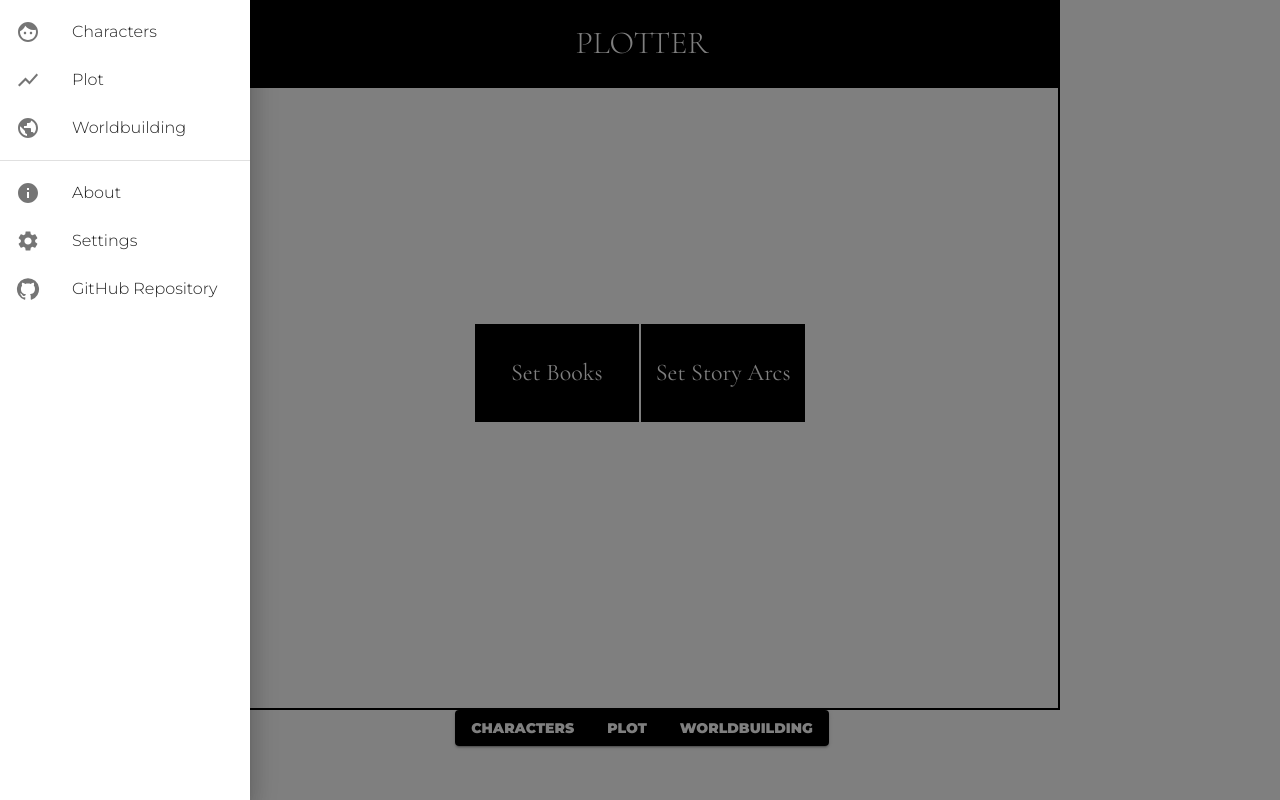
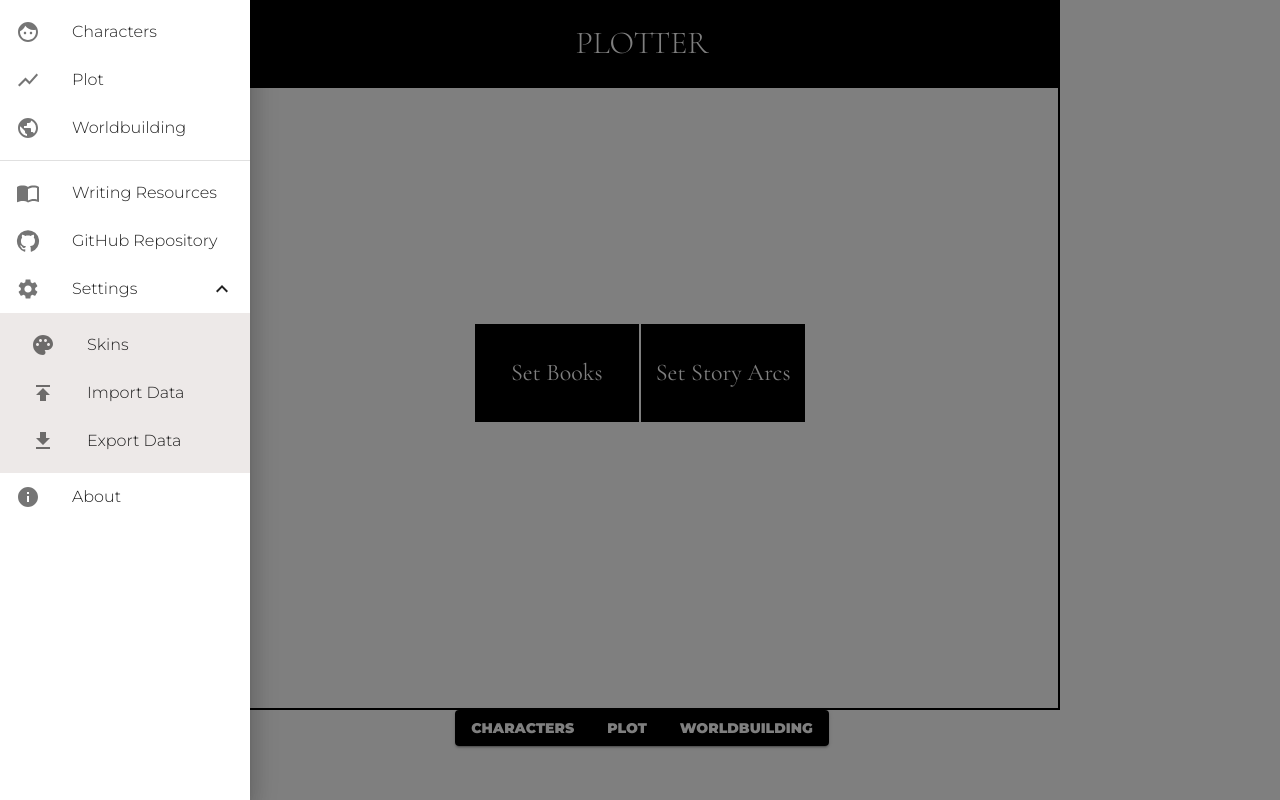
Before and after one commit to merewif/plotter, a React (Create React App) app: page /plot in a window 1280 px wide. Both pictures are taken after a click on the button 32 px from the left and 18 px from the top of the page. Built offline with nearby package versions, Linux system fonts and the light colour scheme.

Commit message:
Drawer menu added.

```diff
--- a/src/components/menu/Drawer.js
+++ b/src/components/menu/Drawer.js
@@ -1,31 +1,49 @@
 import * as React from "react";
+import { useNavigate } from "react-router-dom";
+
+// Drawer and List Components
 import Box from "@mui/material/Box";
 import Drawer from "@mui/material/Drawer";
 import Button from "@mui/material/Button";
 import List from "@mui/material/List";
 import Divider from "@mui/material/Divider";
 import ListItemButton from "@mui/material/ListItemButton";
+import ListItemText from "@mui/material/ListItemText";
+
+// Icons
 import ListItemIcon from "@mui/material/ListItemIcon";
-import ListItemText from "@mui/material/ListItemText";
 import PublicIcon from "@mui/icons-material/Public";
 import FaceIcon from "@mui/icons-material/Face";
 import ShowChartIcon from "@mui/icons-material/ShowChart";
 import SettingsIcon from "@mui/icons-material/Settings";
 import GitHubIcon from "@mui/icons-material/GitHub";
 import InfoIcon from "@mui/icons-material/Info";
-import { useNavigate } from "react-router-dom";
 import MenuIcon from "@mui/icons-material/Menu";
+import ImportContactsIcon from "@mui/icons-material/ImportContacts";
+import PaletteIcon from "@mui/icons-material/Palette";
+import PublishIcon from "@mui/icons-material/Publish";
+import GetAppIcon from "@mui/icons-material/GetApp";
+
+// Nested Collapsible List Components
+import Collapse from "@mui/material/Collapse";
+import ExpandLess from "@mui/icons-material/ExpandLess";
+import ExpandMore from "@mui/icons-material/ExpandMore";
 
 export default function TemporaryDrawer() {
   let navigate = useNavigate();
 
+  const [open, setOpen] = React.useState(true);
   const [state, setState] = React.useState({
     left: false,
     right: false,
   });
 
+  const handleClick = () => {
+    setOpen(!open);
+  };
+
   const toggleDrawer = (anchor, open) => (event) => {
-    event.preventDefault();
+    event.stopPropagation();
 
     if (
       event.type === "keydown" &&
@@ -41,11 +59,15 @@ export default function TemporaryDrawer() {
     <Box
       sx={{ width: anchor === "top" || anchor === "bottom" ? "auto" : 250 }}
       role="presentation"
-      onClick={toggleDrawer(anchor, false)}
-      onKeyDown={toggleDrawer(anchor, false)}
+      ModalProps={{ onBackdropClick: toggleDrawer(anchor, false) }}
     >
-      <List>
-        <ListItemButton component="a" onClick={() => navigate("/characters")}>
+      <List onClick={toggleDrawer(anchor, false)}>
+        <ListItemButton
+          component="a"
+          onClick={() => {
+            navigate("/characters");
+          }}
+        >
           <ListItemIcon>
             <FaceIcon />
           </ListItemIcon>
@@ -69,23 +91,63 @@ export default function TemporaryDrawer() {
       </List>
       <Divider />
       <List>
-        <ListItemButton component="a" href="/about">
+        <ListItemButton component="a">
+          <ListItemIcon>
+            <ImportContactsIcon />
+          </ListItemIcon>
+          <ListItemText primary="Writing Resources" />
+        </ListItemButton>
+
+        <ListItemButton
+          component="a"
+          href="https://github.com/merewif/plotter"
+          target="_blank"
+          rel="noopener noreferrer"
+        >
+          <ListItemIcon>
+            <GitHubIcon />
+          </ListItemIcon>
+          <ListItemText primary="GitHub Repository" />
+        </ListItemButton>
+
+        <ListItemButton onClick={handleClick}>
+          <ListItemIcon>
+            <SettingsIcon />
+          </ListItemIcon>
+          <ListItemText primary="Settings" />
+          {open ? <ExpandLess /> : <ExpandMore />}
+        </ListItemButton>
+        <Collapse in={open} timeout="auto" unmountOnExit>
+          <List
+            component="div"
+            sx={{ background: "#ede9e8", paddingLeft: "15px" }}
+          >
+            <ListItemButton component="a">
+              <ListItemIcon>
+                <PaletteIcon />
+              </ListItemIcon>
+              <ListItemText primary="Skins" />
+            </ListItemButton>
+            <ListItemButton component="a">
+              <ListItemIcon>
+                <PublishIcon />
+              </ListItemIcon>
+              <ListItemText primary="Import Data" />
+            </ListItemButton>
+            <ListItemButton component="a">
+              <ListItemIcon>
+                <GetAppIcon />
+              </ListItemIcon>
+              <ListItemText primary="Export Data" />
+            </ListItemButton>
+          </List>
+        </Collapse>
+
+        <ListItemButton component="a">
           <ListItemIcon>
             <InfoIcon />
           </ListItemIcon>
           <ListItemText primary="About" />
-        </ListItemButton>
-        <ListItemButton component="a" href="/settings">
-          <ListItemIcon>
-            <SettingsIcon />
-          </ListItemIcon>
-          <ListItemText primary="Settings" />
-        </ListItemButton>
-        <ListItemButton component="a" href="https://github.com/merewif/plotter">
-          <ListItemIcon>
-            <GitHubIcon />
-          </ListItemIcon>
-          <ListItemText primary="GitHub Repository" />
         </ListItemButton>
       </List>
     </Box>
```
